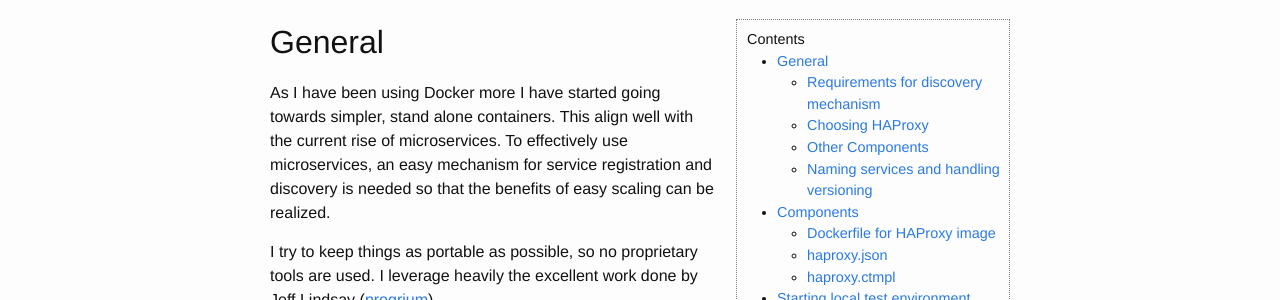
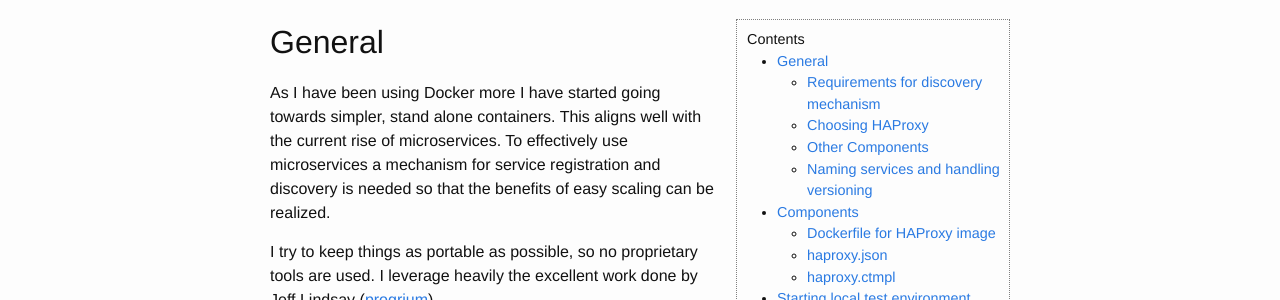
Before and after one commit to SirIle/sirile.github.io, a Jekyll site: the page built from _posts/2015-05-18-using-haproxy-and-consul-for-dynamic-service-discovery-on-docker.markdown, in a window 1280 px wide and 900 px high. Shown: the part 224-524 px from the top of the window. Built offline with Jekyll 4.4.1, drawn with Linux system fonts in a browser that asks for light colours; nearby versions of some CDN libraries; some of the changed text lies outside the part shown.

Commit message:
Typo fixes.

```diff
--- a/_posts/2015-05-18-using-haproxy-and-consul-for-dynamic-service-discovery-on-docker.markdown
+++ b/_posts/2015-05-18-using-haproxy-and-consul-for-dynamic-service-discovery-on-docker.markdown
@@ -15,7 +15,7 @@ Contents
 
 ## General
 
-As I have been using Docker more I have started going towards simpler, stand alone containers. This align well with the current rise of microservices. To effectively use microservices, an easy mechanism for service registration and discovery is needed so that the benefits of easy scaling can be realized.
+As I have been using Docker more I have started going towards simpler, stand alone containers. This aligns well with the current rise of microservices. To effectively use microservices a mechanism for service registration and discovery is needed so that the benefits of easy scaling can be realized.
 
 I try to keep things as portable as possible, so no proprietary tools are used. I leverage heavily the excellent work done by Jeff Lindsay ([progrium](http://progrium.com/blog/)).
 
```
Also changed, not shown: other parts of _posts/2015-05-18-using-haproxy-and-consul-for-dynamic-service-discovery-on-docker.markdown (+3 -2 lines).
